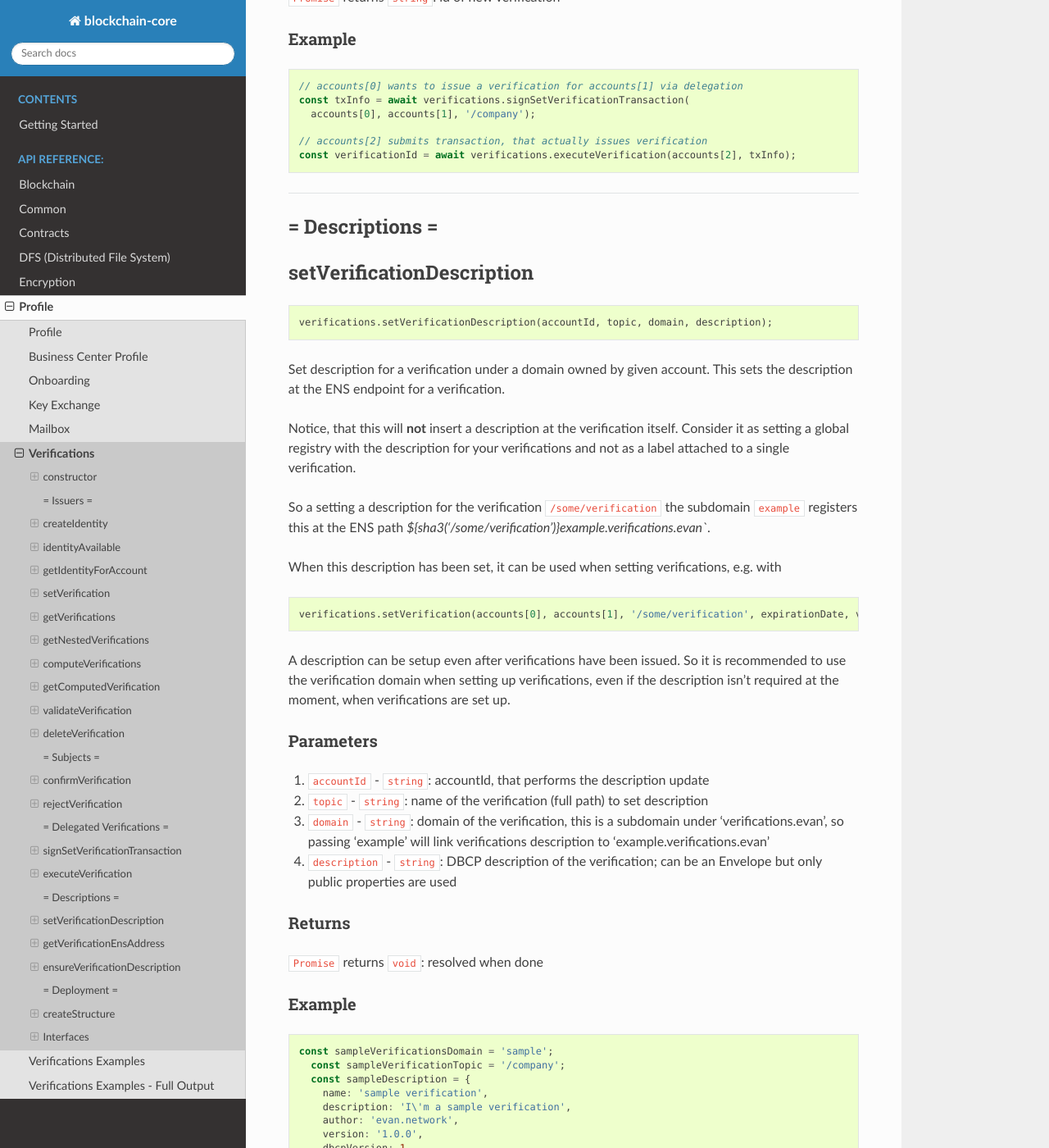
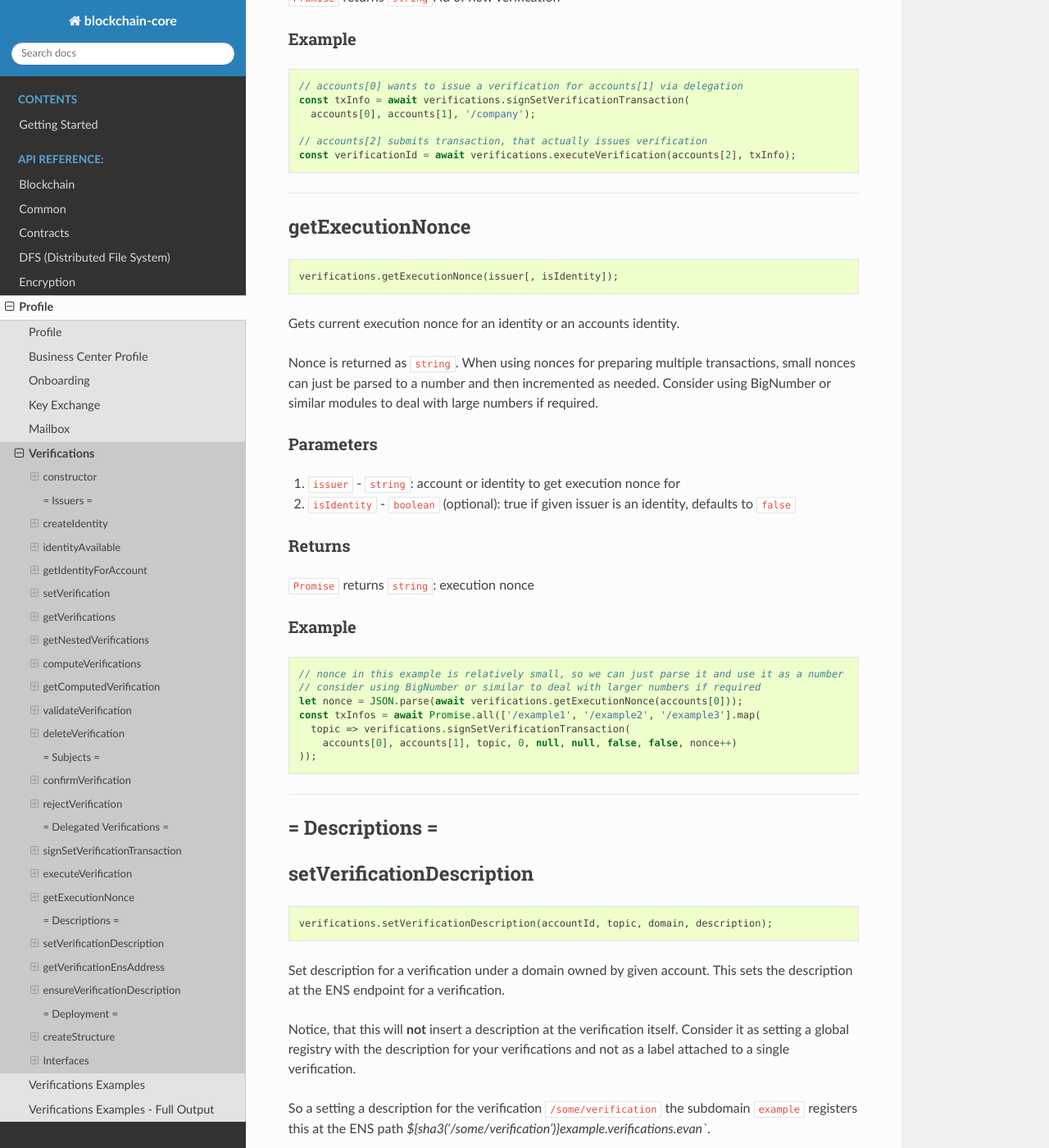
Before and after one commit to evannetwork/api-blockchain-core, a Sphinx documentation site: the page built from docs/profile/verifications.rst, in a window 1280 px wide and 1400 px high, scrolled down 14106 px. Shown: the whole window at 82% size. Built offline with Sphinx 7.4.7 and the Read the Docs theme 2.0.0, drawn with Linux system fonts in a browser that asks for light colours; pages that are not in the unit, such as notebooks, are missing from menus.

Commit message:
update docu
- [CORE-207]

```diff
--- a/docs/profile/verifications.rst
+++ b/docs/profile/verifications.rst
@@ -827,6 +827,49 @@ Example
 
 --------------------------------------------------------------------------------
 
+.. _verifications_getExecutionNonce:
+
+getExecutionNonce
+================================================================================
+
+.. code-block:: typescript
+
+  verifications.getExecutionNonce(issuer[, isIdentity]);
+
+Gets current execution nonce for an identity or an accounts identity.
+
+Nonce is returned as ``string``. When using nonces for preparing multiple transactions, small nonces can just be parsed to a number and then incremented as needed. Consider using BigNumber or similar modules to deal with large numbers if required.
+
+----------
+Parameters
+----------
+
+#. ``issuer`` - ``string``: account or identity to get execution nonce for
+#. ``isIdentity`` - ``boolean`` (optional): true if given issuer is an identity, defaults to ``false``
+
+-------
+Returns
+-------
+
+``Promise`` returns ``string``: execution nonce
+
+-------
+Example
+-------
+
+.. code-block:: typescript
+
+  // nonce in this example is relatively small, so we can just parse it and use it as a number
+  // consider using BigNumber or similar to deal with larger numbers if required
+  let nonce = JSON.parse(await verifications.getExecutionNonce(accounts[0]));
+  const txInfos = await Promise.all(['/example1', '/example2', '/example3'].map(
+    topic => verifications.signSetVerificationTransaction(
+      accounts[0], accounts[1], topic, 0, null, null, false, false, nonce++)
+  ));
+
+
+--------------------------------------------------------------------------------
+
 = Descriptions =
 ==========================
 
@@ -1013,9 +1056,9 @@ Interfaces
 
 .. _verifications_VerificationsDelegationInfo:
 
----------------------
+---------------------------
 VerificationsDelegationInfo
----------------------
+---------------------------
 
 information for submitting a delegated transaction, created with ``signSetVerificationTransaction`` consumed by ``executeVerification``
 
```
Also changed, not shown: VERSIONS.md (+1 -0 lines), docs/profile/verification-usage-examples.rst (+51 -7 lines).
